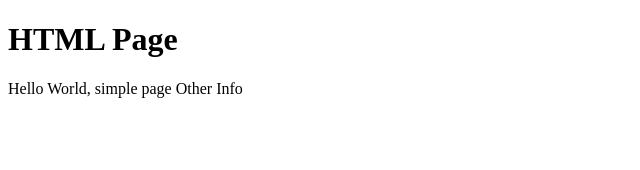
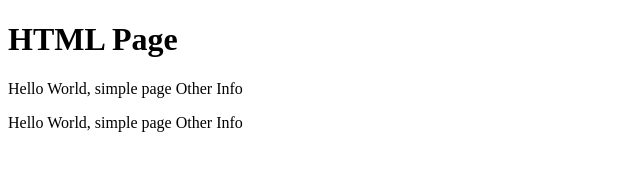
Before and after one commit to munir505/Docker, a plain HTML site: page static/index.html in a window 1280 px wide. Shown: the whole page, without its empty margins (0-640 px from the left). Drawn offline with Linux system fonts and the light colour scheme.

Commit message:
Update index.html

```diff
--- a/static/index.html
+++ b/static/index.html
@@ -4,6 +4,7 @@
 
 			<h1>HTML Page</h1>
 			<p>Hello World, simple page Other Info</p>
+			<p>Hello World, simple page Other Info</p>
 
 		</body>
 	</html>
```
